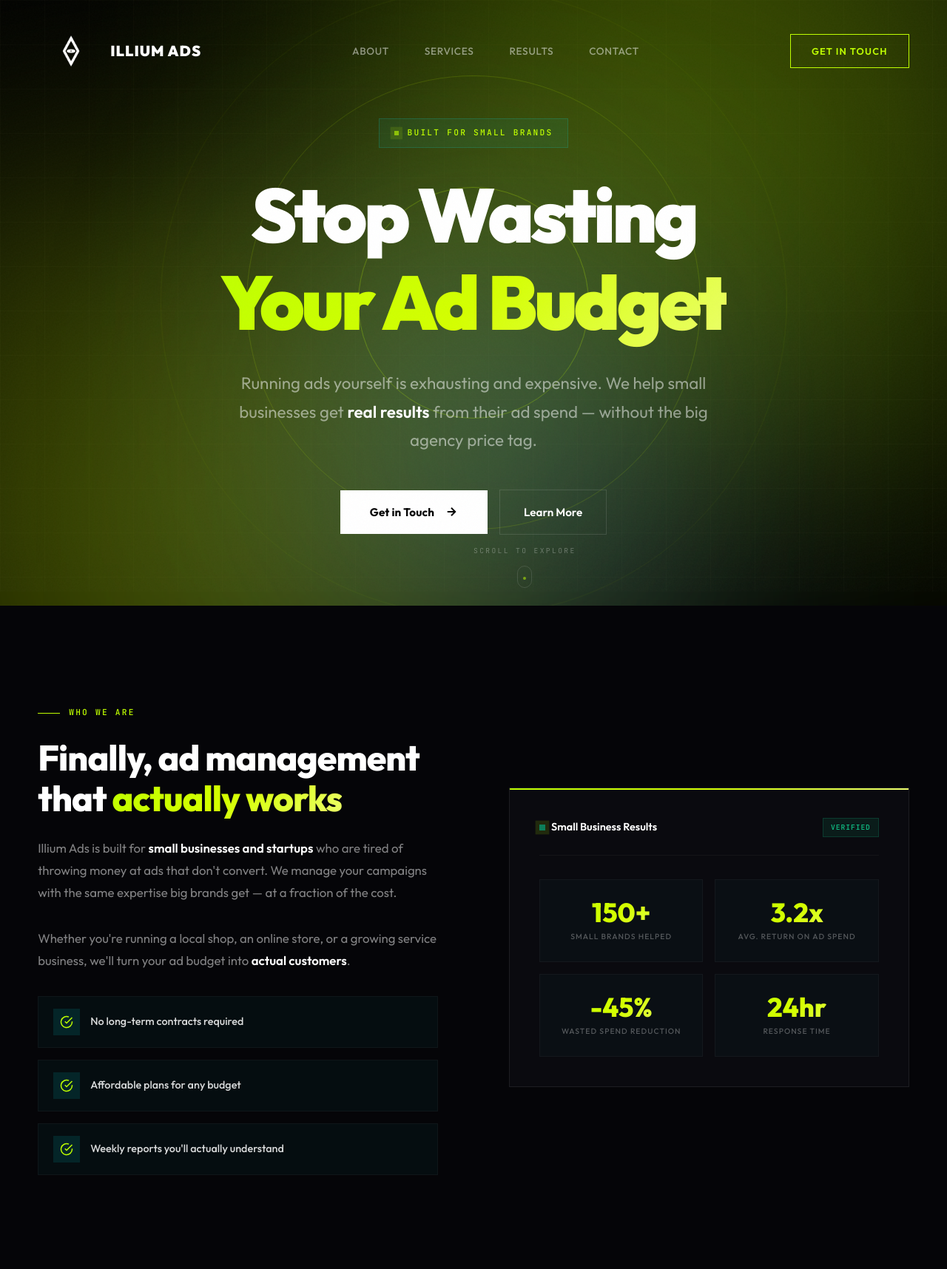
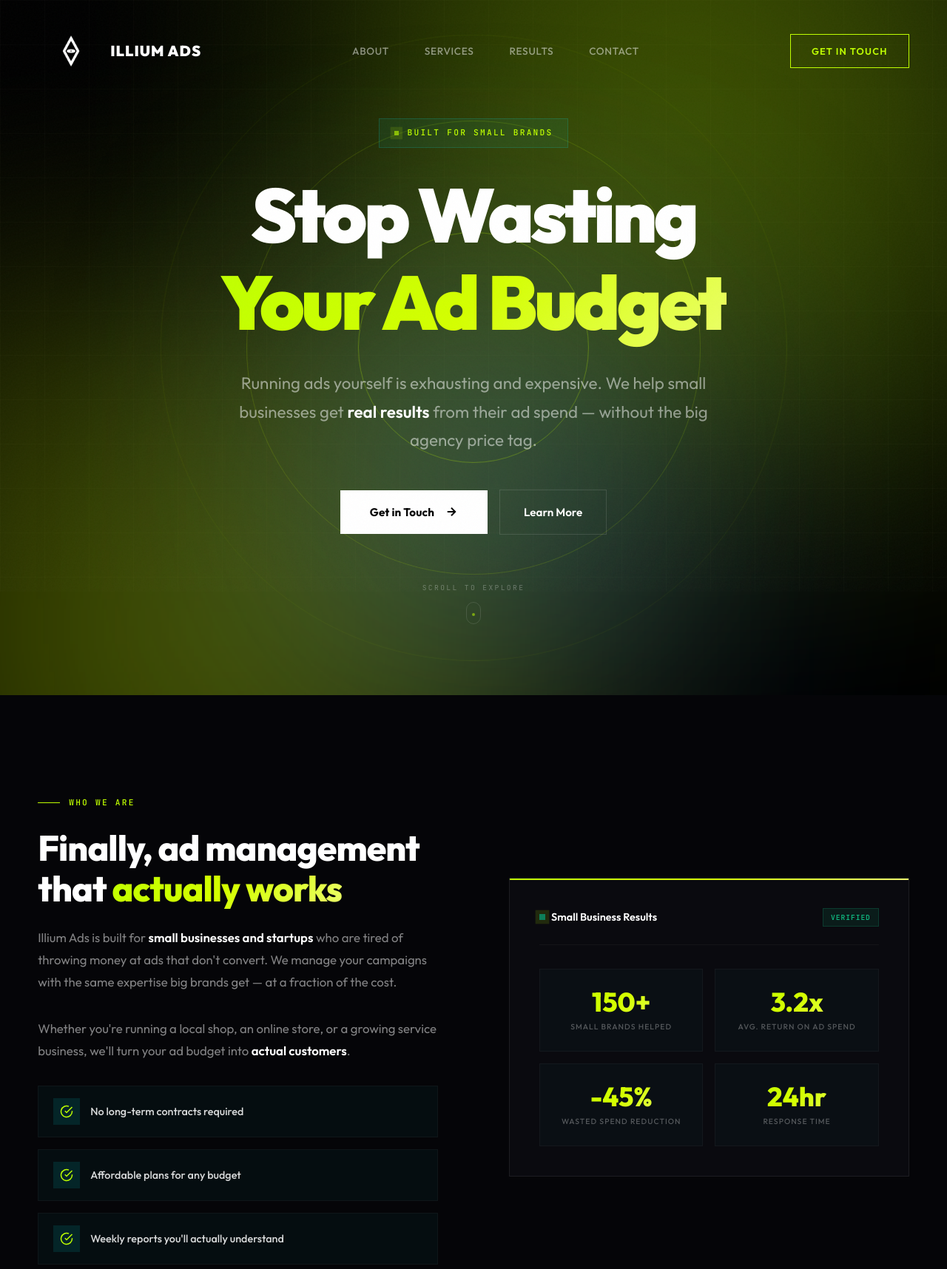
Before and after one commit to isaiahjon3s/adwebsite, a Flask app: page / in a window 1280 px wide. Shown: the top 1716 px of the page at 74% size. Run offline with Flask 3, Linux system fonts and the light colour scheme.

Commit message:
alignment

```diff
--- a/templates/index.html
+++ b/templates/index.html
@@ -238,9 +238,9 @@
 
         /* Scroll hint */
         .hero-scroll {
-            position: absolute;
-            bottom: 1.5rem;
-            left: 50%;
+            display: flex;
+            margin-top: 4rem;
+            align-items: center;
             transform: translateX(-50%);
             display: flex;
             flex-direction: column;
@@ -256,6 +256,7 @@
             letter-spacing: 0.25em;
             text-transform: uppercase;
             color: var(--text-dim);
+
         }
 
         .scroll-arrow {
```
